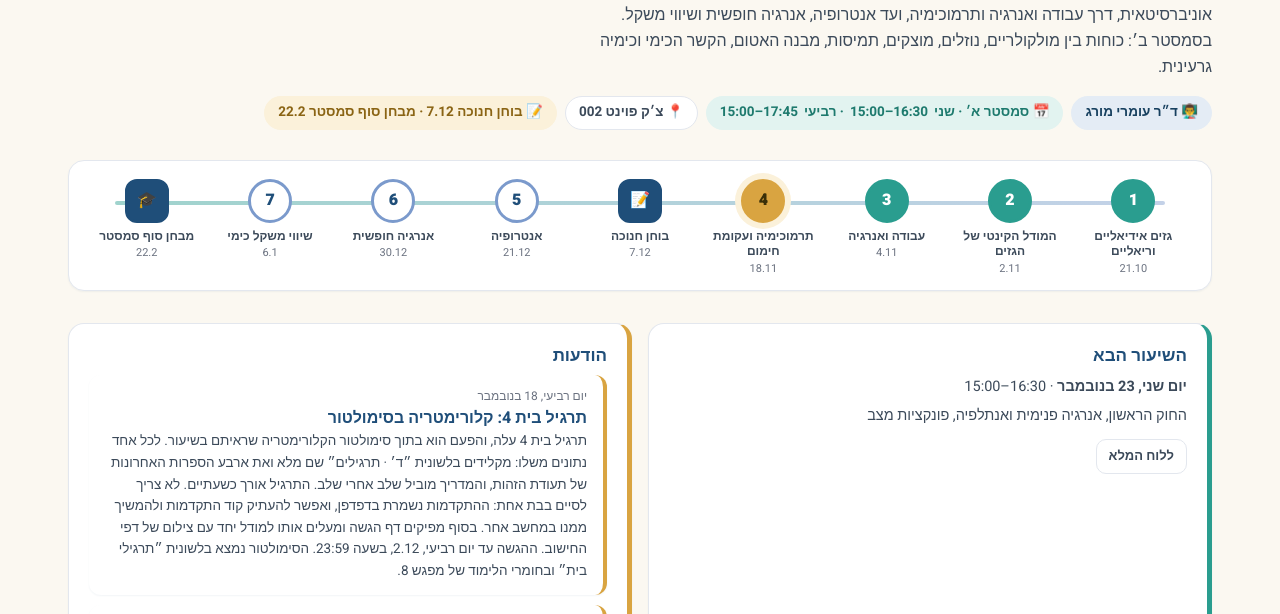
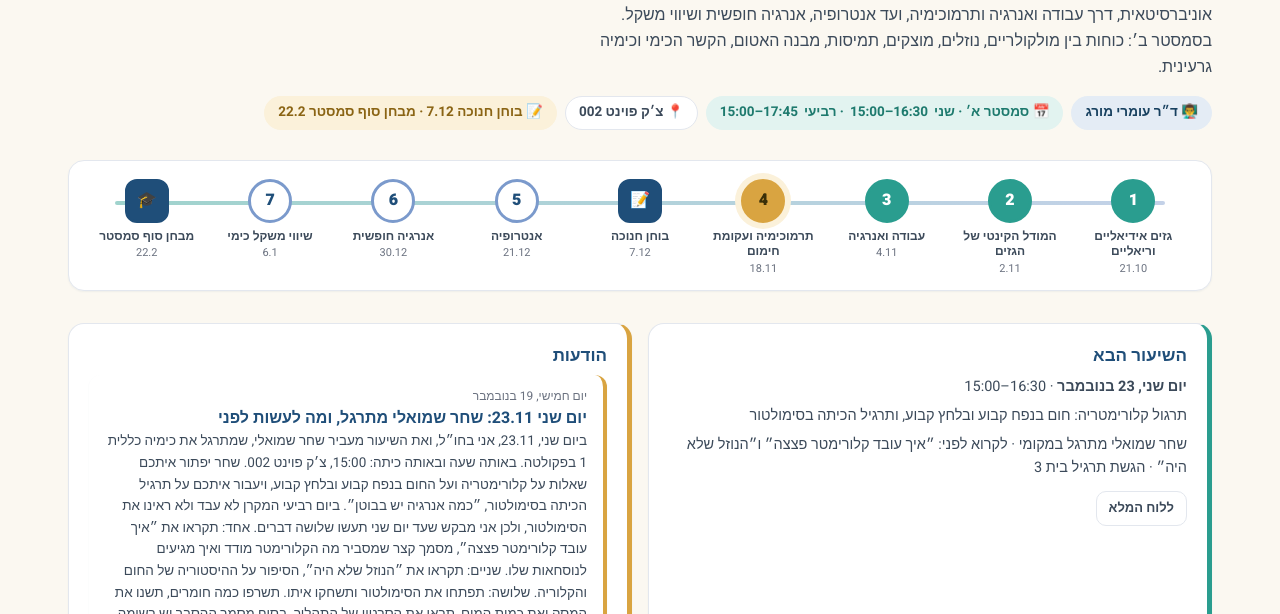
Before and after one commit to omrym13/odyssey-genchem1, a plain HTML site: page index.html in a window 1280 px wide. Shown: the part 263-877 px from the top of the page. Drawn offline with Linux system fonts and the light colour scheme.

Commit message:
מפגש 8: מסמך הסבר ״איך עובד קלורימטר פצצה״; 23.11: שחר שמואלי מתרגל קלורימטריה, והודעה נעוצה עם מה לעשות לפני
Co-Authored-By: Claude Opus 5.5 <noreply@anthropic.com>
Claude-Session: https://claude.ai/code/session_01Fvz2PjAgeE1BptJvKNVW41

```diff
--- a/index.html
+++ b/index.html
@@ -181,7 +181,7 @@ const SESSIONS = [
   {n:6,  date:"2026-11-11", type:"lesson", unit:3, title:"עבודה ואנרגיה ג׳: מערכת וסביבה, העבודה של גז, שלב אחד מול שני שלבים", note:"אלון קאופמן לימד במקומי"},
   {n:7,  date:"2026-11-16", type:"lesson", unit:3, title:"עבודה ואנרגיה ד׳: תהליך הפיך ועבודה מקסימלית, חיכוך וחום, החוק הראשון", note:"ניתנה מטלת הנפצה 2"},
   {n:8,  date:"2026-11-18", type:"lesson", unit:4, title:"תרמוכימיה: מערכת, חום, החוק האפסי, קלורימטריה"},
-  {n:9,  date:"2026-11-23", type:"lesson", unit:4, title:"החוק הראשון, אנרגיה פנימית ואנתלפיה, פונקציות מצב"},
+  {n:9,  date:"2026-11-23", type:"lesson", unit:4, title:"תרגול קלורימטריה: חום בנפח קבוע ובלחץ קבוע, ותרגיל הכיתה בסימולטור", note:"שחר שמואלי מתרגל במקומי · לקרוא לפני: ״איך עובד קלורימטר פצצה״ ו״הנוזל שלא היה״ · הגשת תרגיל בית 3"},
   {n:10, date:"2026-11-25", type:"lesson", unit:4, title:"תרגול קלורימטריה והחוק הראשון"},
   {n:11, date:"2026-11-30", type:"lesson", unit:4, title:"חוק הס, אנתלפיות יצירה, אנתלפיות קשר"},
   {n:12, date:"2026-12-02", type:"review", unit:4, title:"קירכהוף, תרגול מסכם וחזרה על שאלות ממבחני עבר", note:"לקראת בוחן חנוכה"},
@@ -242,6 +242,7 @@ const MATERIALS = [
     {label:"💥 מטלת הנפצה 2 — שאלות", file:"hanpatza02_questions.pdf", primary:true}]},
   {n:8, date:"2026-11-18", title:"תרמוכימיה: איך מודדים חום", files:[
     {label:"🧪 סימולטור: קלורימטר פצצה וכוס קפה", file:"calorimetry_simulator.html", primary:true},
+    {label:"📘 מסמך הסבר: איך עובד קלורימטר פצצה", file:"s08_bomb_calorimeter_guide.pdf", primary:true},
     {label:"📖 קריאת העשרה: הנוזל שלא היה", file:"s08_heat_story.pdf"}]}
 ];
 /* תרגילי בית */
@@ -272,6 +273,8 @@ const STUDY_TIPS = [
 
 /* הודעות — מה שכתוב כאן הוא מה שהתלמידים רואים */
 const ANNOUNCEMENTS = [
+  {date:"2026-11-19", title:"יום שני 23.11: שחר שמואלי מתרגל, ומה לעשות לפני", pinned:true,
+   body:"ביום שני, 23.11, אני בחו״ל, ואת השיעור מעביר שחר שמואלי, שמתרגל את כימיה כללית 1 בפקולטה. באותה שעה ובאותה כיתה: 15:00, צ׳ק פוינט 002. שחר יפתור איתכם שאלות על קלורימטריה ועל החום בנפח קבוע ובלחץ קבוע, ויעבור איתכם על תרגיל הכיתה בסימולטור, ״כמה אנרגיה יש בבוטן״. ביום רביעי המקרן לא עבד ולא ראינו את הסימולטור, ולכן אני מבקש שעד יום שני תעשו שלושה דברים. אחד: תקראו את ״איך עובד קלורימטר פצצה״, מסמך קצר שמסביר מה הקלורימטר מודד ואיך מגיעים לנוסחאות שלו. שניים: תקראו את ״הנוזל שלא היה״, הסיפור על ההיסטוריה של החום והקלוריה. שלושה: תפתחו את הסימולטור ותשחקו איתו. תשרפו כמה חומרים, תשנו את המסה ואת כמות המים, תראו את הסרטון של התהליך. בסוף מסמך ההסבר יש רשימה של דברים שכדאי לנסות. שלושתם בלשונית ״חומרי לימוד״, תחת מפגש 8. אם יש לכם מחשב נייד, הביאו אותו ביום שני. ותזכורת: תרגיל בית 3 נסגר ביום שני בשעה 23:59, ותרגיל בית 4 ביום רביעי, 2.12."},
   {date:"2026-11-18", title:"תרגיל בית 4: קלורימטריה בסימולטור", pinned:true,
    body:"תרגיל בית 4 עלה, והפעם הוא בתוך סימולטור הקלורימטריה שראיתם בשיעור. לכל אחד נתונים משלו: מקלידים בלשונית ״ד׳ · תרגילים״ שם מלא ואת ארבע הספרות האחרונות של תעודת הזהות, והמדריך מוביל שלב אחרי שלב. התרגיל אורך כשעתיים. לא צריך לסיים בבת אחת: ההתקדמות נשמרת בדפדפן, ואפשר להעתיק קוד התקדמות ולהמשיך ממנו במחשב אחר. בסוף מפיקים דף הגשה ומעלים אותו למודל יחד עם צילום של דפי החישוב. ההגשה עד יום רביעי, 2.12, בשעה 23:59. הסימולטור נמצא בלשונית ״תרגילי בית״ ובחומרי הלימוד של מפגש 8."},
   {date:"2026-11-18", title:"קריאת העשרה: הנוזל שלא היה", pinned:true,
```
Also changed, not shown: 1 other file.
